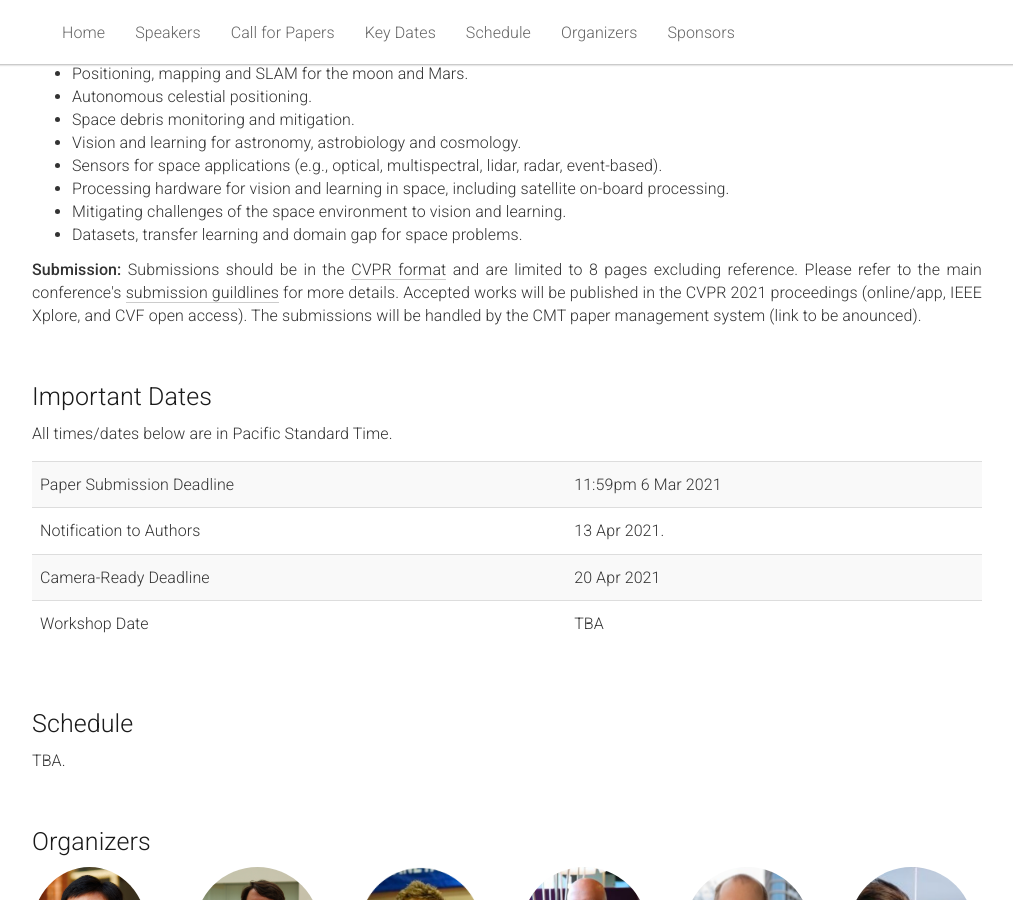
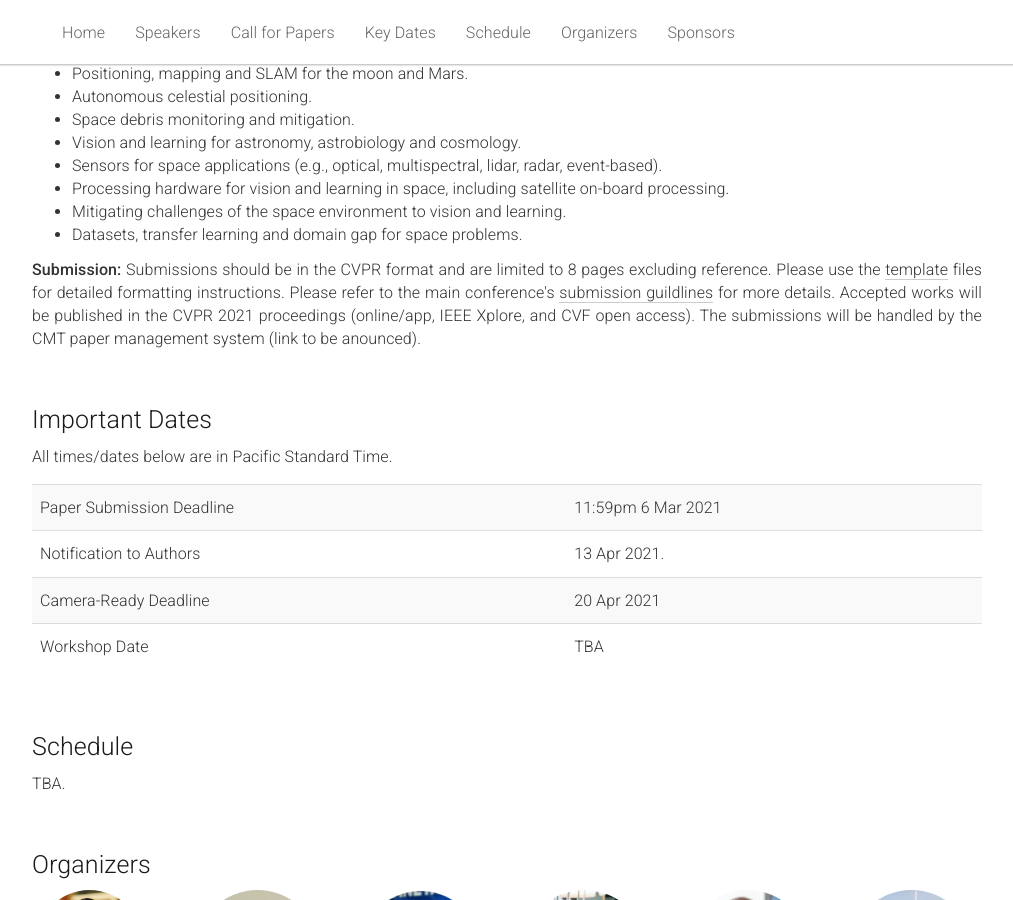
Before and after one commit to AIforSpace/2024, a Jekyll site: the page built from _pages/home.md, in a window 1280 px wide and 900 px high, scrolled down 2593 px. Shown: the whole window, without its empty margins (133-1146 px from the left). Built offline with Jekyll 4.4.1, drawn with Linux system fonts in a browser that asks for light colours.

Commit message:
update submission

```diff
--- a/_pages/home.md
+++ b/_pages/home.md
@@ -19,10 +19,10 @@
     <br>
     <br>
     <br>
+    <br>
     <center><h3 style="color:white">1st Workshop on AI for Space</h3></center>
     <center><h3 style="color:white">In conjunction with <a href="http://cvpr2021.thecvf.com/">CVPR 2021</a></h3></center>
     <!-- <center><span style="font-weight:400;">14th of June 2020</span></center> -->
-    <br>
   </div>
 </div>
 
@@ -131,7 +131,8 @@
     </ul>
     <p>
       <span style="font-weight:500;">Submission:</span>
-      Submissions should be in the <a href="http://cvpr2021.thecvf.com/sites/default/files/2020-09/cvpr2021AuthorKit_2.zip" download="cvpr2021AuthorKit_2" target="_blank">CVPR format</a> and are limited to 8 pages excluding reference.
+      Submissions should be in the CVPR format and are limited to 8 pages excluding reference.
+      Please use the <a href="/static/cvpr2021AuthorKit_2.zip" download>template</a> files for detailed formatting instructions.
       Please refer to the main conference's <a href="http://cvpr2021.thecvf.com/node/33#submission-guidelines">submission guildlines</a> for more details.
       Accepted works will be published in the CVPR 2021 proceedings (online/app, IEEE Xplore, and CVF open access).
       The submissions will be handled by the CMT paper management system (link to be anounced).
```
Also changed, not shown: 2 other files.
